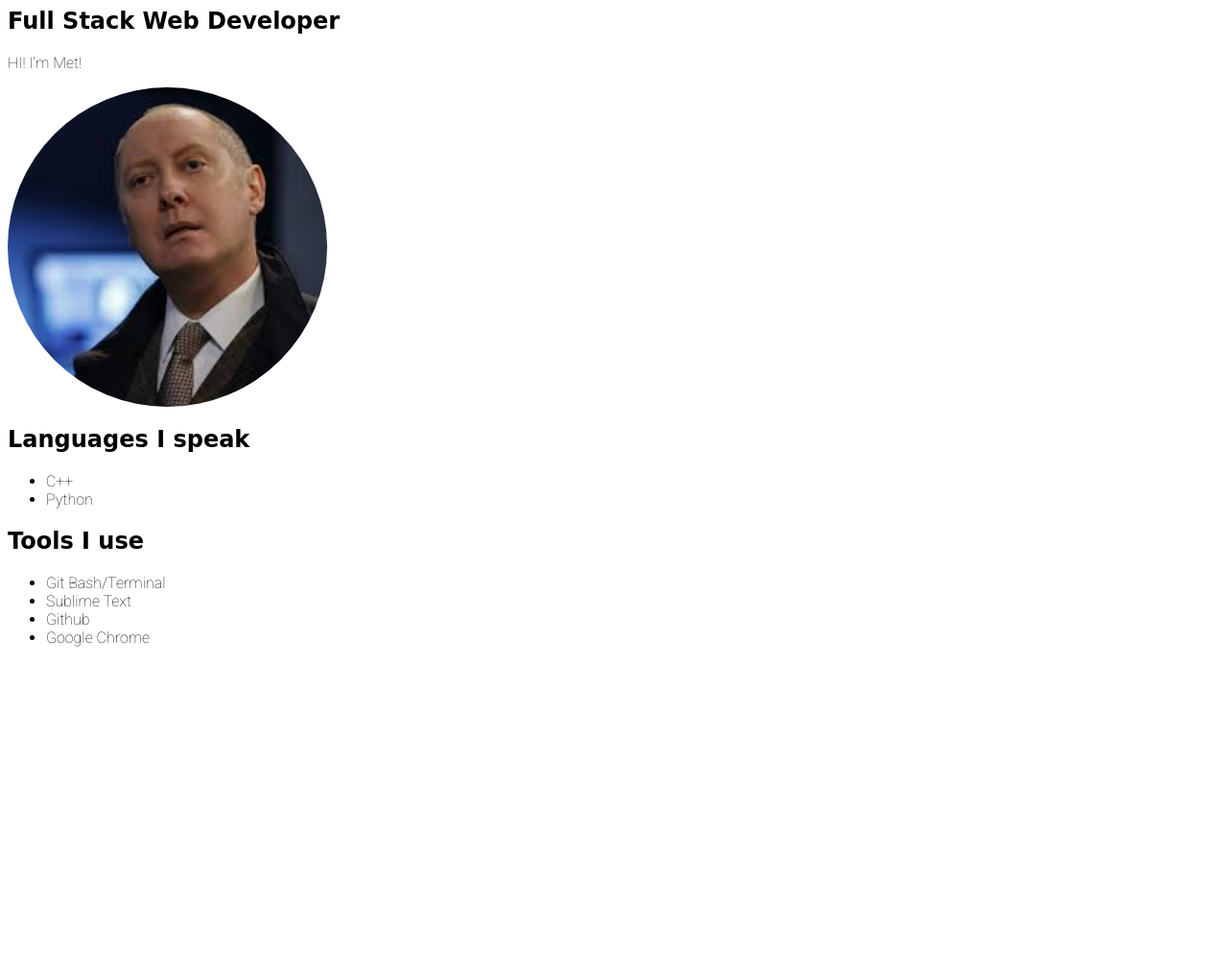
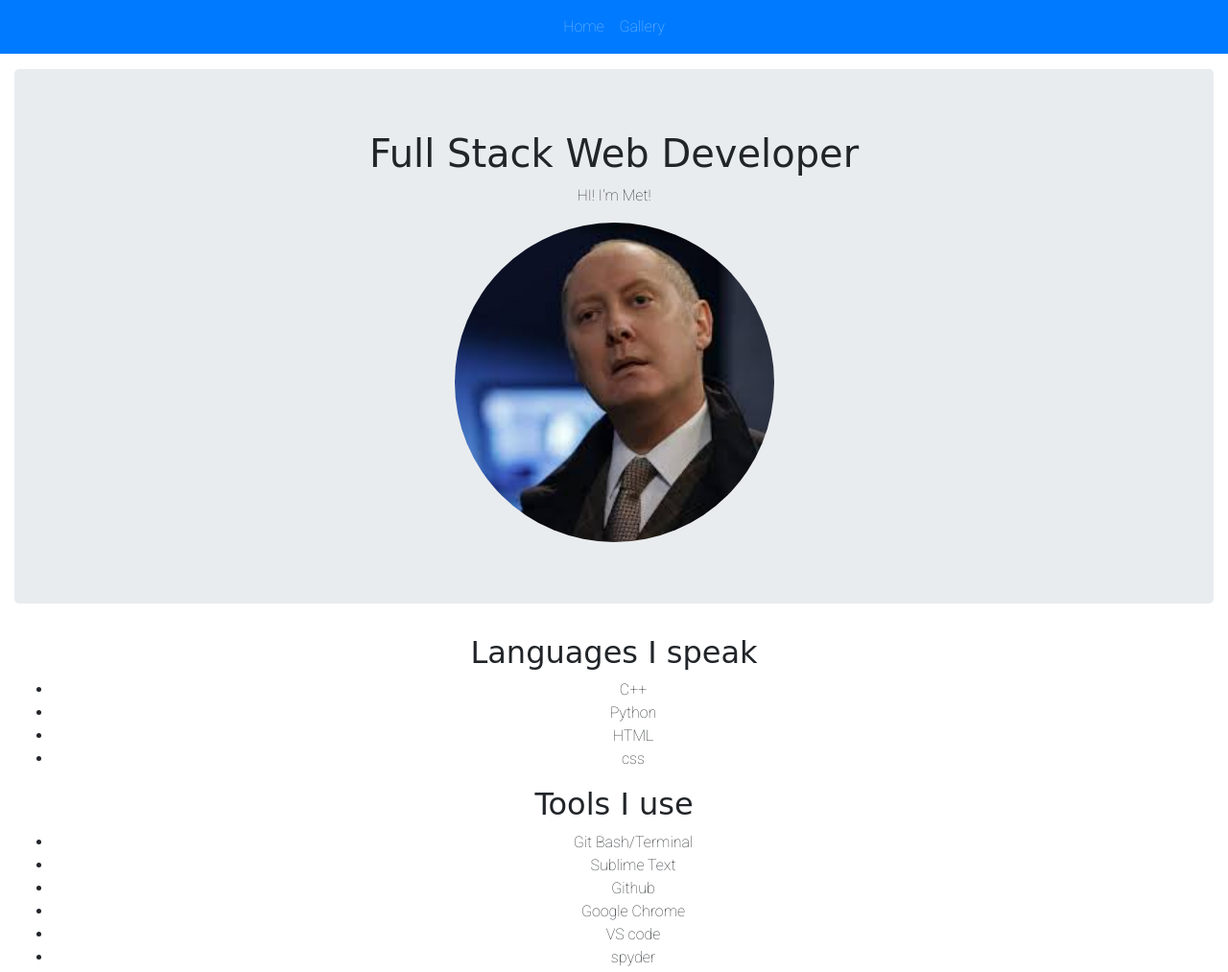
Before and after one commit to Licht888/fcb-portfolio, a plain HTML site: page index.html in a window 1280 px wide. Shown: the whole page at 96% size. Before the commit the page ends 800 px from the top, so only its background shows below. Drawn offline with nearby package versions, Linux system fonts and the light colour scheme; a web font is replaced by a local one.

Commit message:
#5 - built-in classes of bootstrap

```diff
--- a/index.html
+++ b/index.html
@@ -2,28 +2,52 @@
 
 	<head>
 		<title>A.MET | Web Developer Portfolio</title>
+		<!-- Google fonts -->
 		<link rel="preconnect" href="https://fonts.googleapis.com">
 		<link rel="preconnect" href="https://fonts.gstatic.com" crossorigin>
 		<link href="https://fonts.googleapis.com/css2?family=Carattere&family=Roboto:wght@100&display=swap" rel="stylesheet">
+		<!-- bootstrap -->
+		<link rel="stylesheet" href="https://cdn.jsdelivr.net/npm/bootstrap@4.6.0/dist/css/bootstrap.min.css" integrity="sha384-B0vP5xmATw1+K9KRQjQERJvTumQW0nPEzvF6L/Z6nronJ3oUOFUFpCjEUQouq2+l" crossorigin="anonymous">
 
 		<link rel="stylesheet" type="text/css" href="style.css">
 	</head>
 	<body>
-		<div class="container">	<!--description lang-->
-			<section id="landing">
+
+		<nav class="navbar navbar-expand-lg navbar-dark bg-primary">
+		  <button class="navbar-toggler" type="button" data-toggle="collapse" data-target="#navbarSupportedContent" aria-controls="navbarSupportedContent" aria-expanded="false" aria-label="Toggle navigation">
+		    <span class="navbar-toggler-icon"></span>
+		  </button>
+
+		  <div class="collapse navbar-collapse" id="navbarSupportedContent">
+		    <ul class="navbar-nav mx-auto">
+		      <li class="nav-item">
+		      	<a href="#landing" class="nav-link"> Home </a>
+		      </li>
+		      <li class="nav-item">
+		      	<a href="#gallery" class="nav-link"> Gallery </a>
+		      </li>
+		    </ul>
+		  </div>
+		</nav>
+
+
+		<div class="container-fluid">	<!--description lang-->
+			<section class="jumbotron text-center mt-3" id="landing">
 				<!--the lower the num, the bigger the font-->
 				<h1>Full Stack Web Developer</h1>
 				<!--paragraph-->
 				<p>HI! I'm Met!</p>
 				<img src="images/red.jfif">
 			</section>
-			<section id="gallery">
+			<section class="text-center" id="gallery">
 				<h2>Languages I speak</h2>
 				<!--uncontained list-->
 				<ul>
 					<!--list-->
 					<li>C++</li>
 					<li>Python</li>
+					<li>HTML</li>
+					<li>css</li>
 					<!--ordered list: "ol":1.\n2.\n3.-->
 				</ul>
 				<h2>Tools I use</h2>
@@ -32,9 +56,19 @@
 					<li>Sublime Text</li>
 					<li>Github</li>
 					<li>Google Chrome</li>
+					<li>VS code</li>
+					<li>spyder</li>
 				</ul>
 			</section>
 		</div>
+
+		<!-- JS bootstrap scripts -->
+		<script src="https://code.jquery.com/jquery-3.5.1.slim.min.js" integrity="sha384-DfXdz2htPH0lsSSs5nCTpuj/zy4C+OGpamoFVy38MVBnE+IbbVYUew+OrCXaRkfj" crossorigin="anonymous"></script>
+		<script src="https://cdn.jsdelivr.net/npm/bootstrap@4.6.0/dist/js/bootstrap.bundle.min.js" integrity="sha384-Piv4xVNRyMGpqkS2by6br4gNJ7DXjqk09RmUpJ8jgGtD7zP9yug3goQfGII0yAns" crossorigin="anonymous"></script>
+
 	</body>
+		<nav>
+
+		</nav>
 
 </html>				<!--closing tag-->
```
